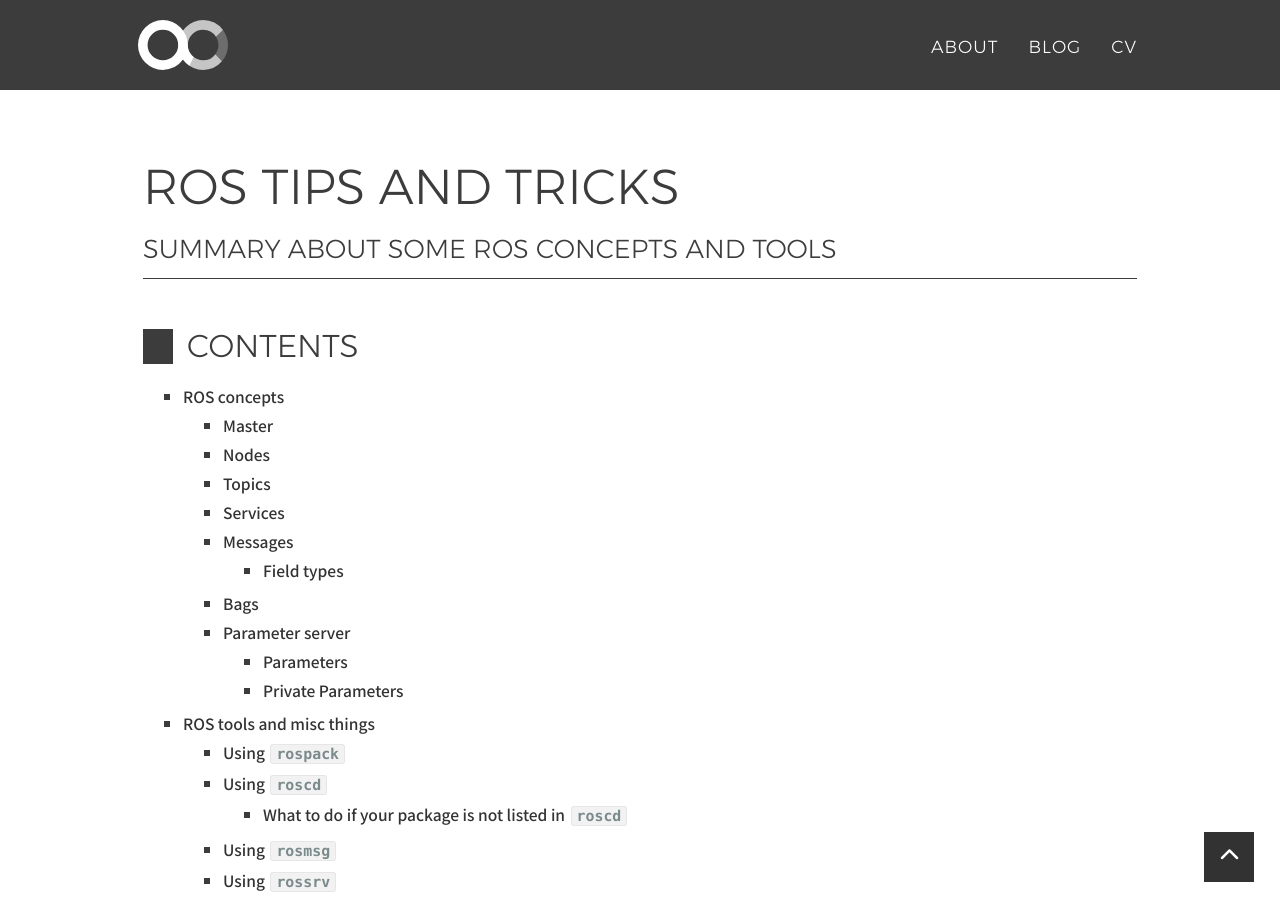
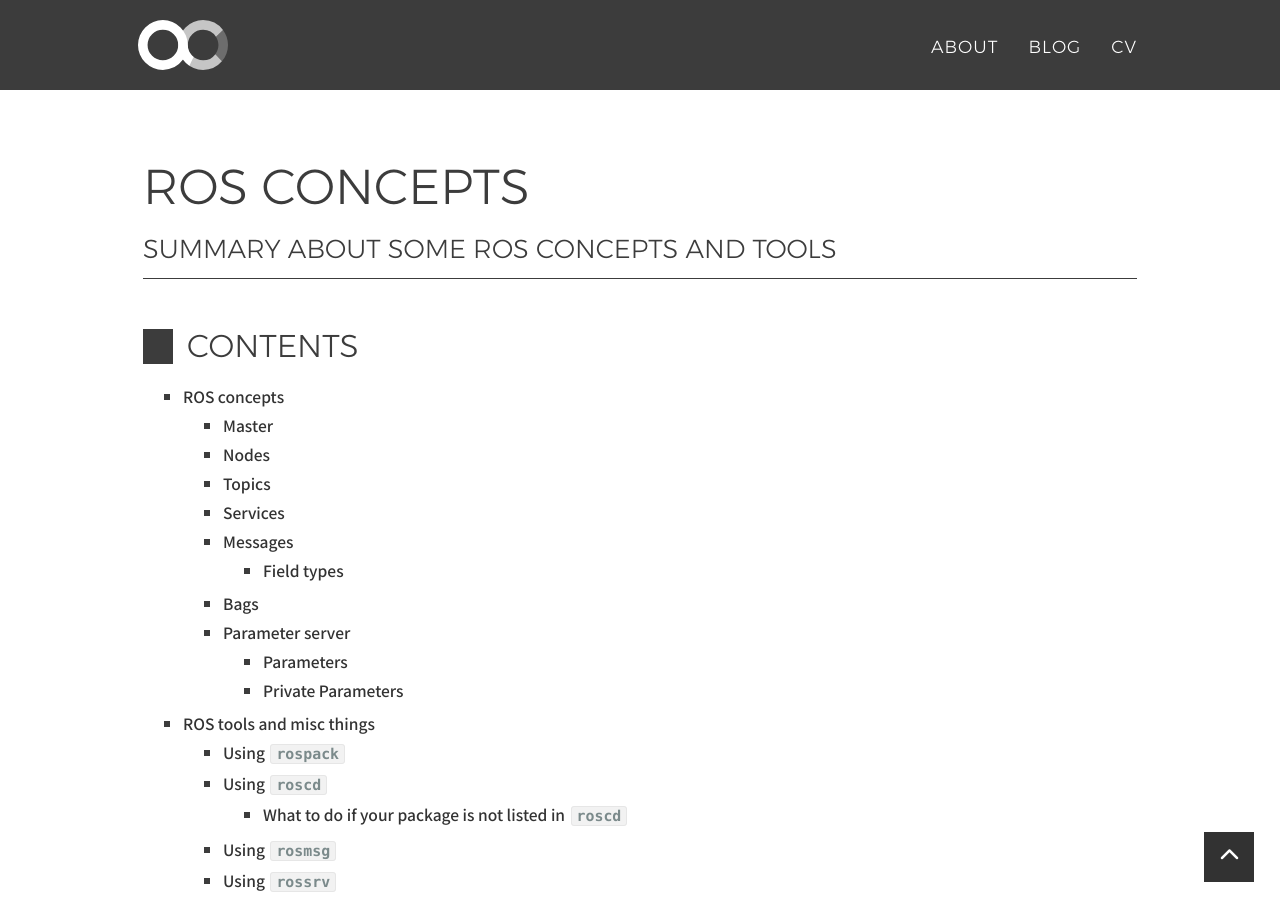
Before and after one commit to alecive/alecive.github.io, a Jekyll site: the page built from _posts/blog/2016-02-08-ROS-concepts.md, in a window 1280 px wide and 900 px high. Built offline with Jekyll 4.4.1, drawn with Linux system fonts in a browser that asks for light colours; nearby versions of some CDN libraries; some web fonts are replaced.

Commit message:
[blog] Removed some trailing whitespaces, plus added permalinks to some blog articles that would benefit from it.

```diff
--- a/_posts/blog/2016-02-08-ROS-concepts.md
+++ b/_posts/blog/2016-02-08-ROS-concepts.md
@@ -1,6 +1,6 @@
 ---
 layout: post
-title: ROS tips and tricks
+title: ROS Concepts
 link:
 link-alt:
 date: 2016-02-08
@@ -8,6 +8,7 @@
 description: Summary about some ROS concepts and tools
 article: yes
 tags: [blog,how to,tutorial,ros,concepts,tools,command-line,indigo,ubuntu,14.04,robotics,baxter,simulator]
+permalink: ros_concepts.html
 
 ---
 
```
Also changed, not shown: _posts/blog/2015-07-08-GitHubTricks.md (+1 -0 lines), _posts/blog/2015-11-12-ROS-naive-installation.md (+1 -0 lines).
